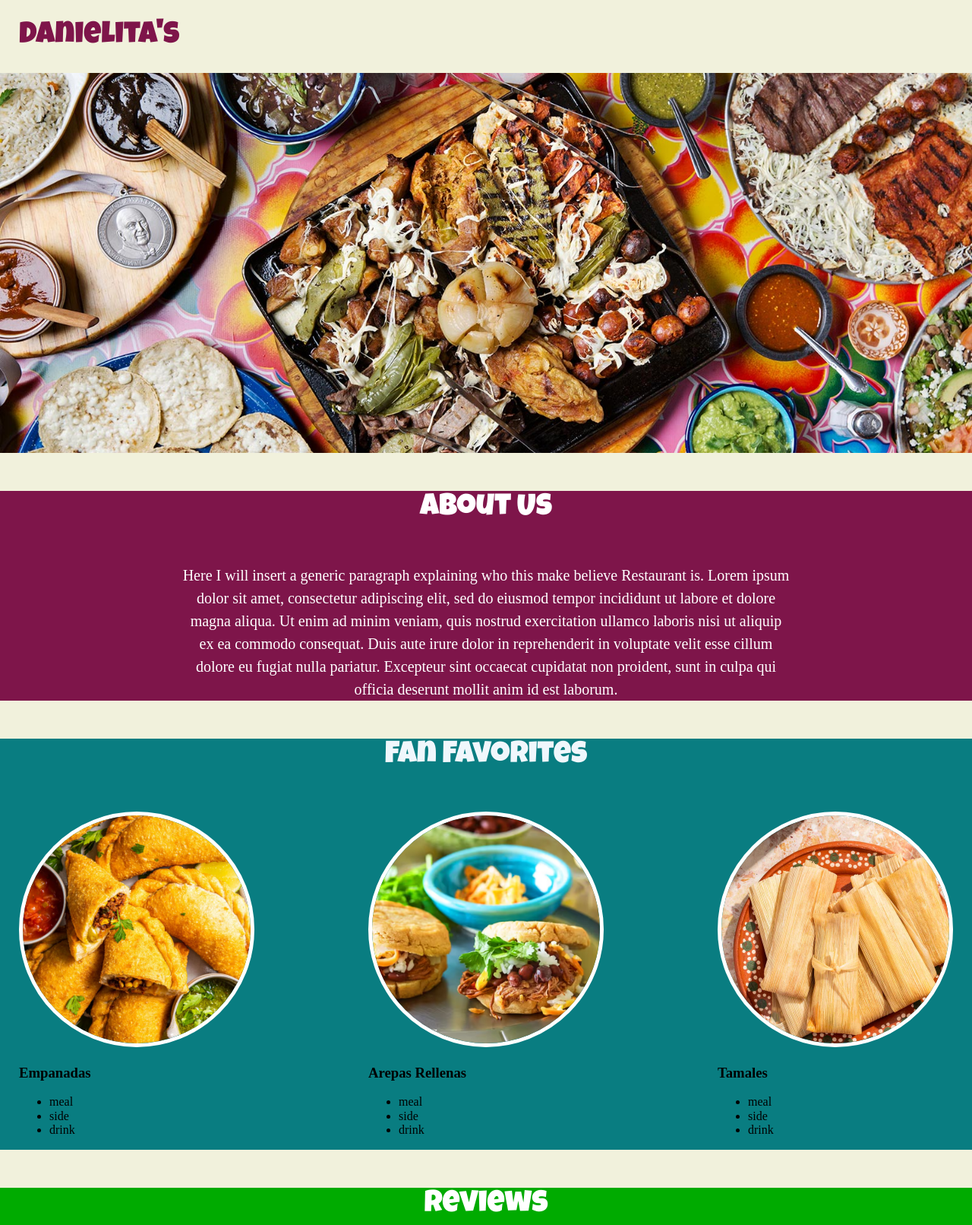
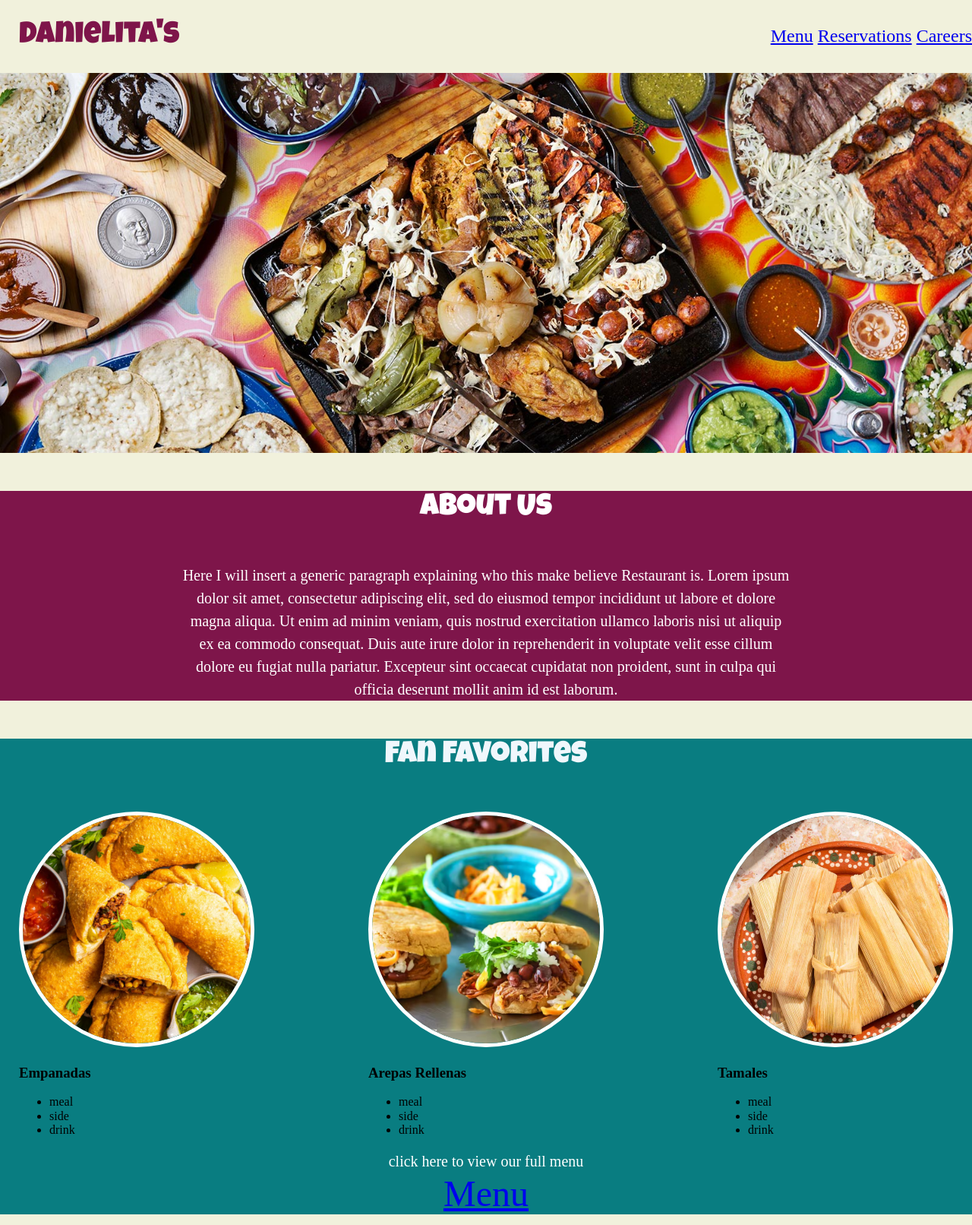
Before and after one commit to lbascl2/project-1, a plain HTML site: page Home.html in a window 1280 px wide. Shown: the top 1612 px of the page at 76% size. Drawn offline with Linux system fonts and the light colour scheme; a web font is replaced by a local one.

Commit message:
Class 2/6
centered headings, changed font colors, added main body and footer

```diff
--- a/Home.html
+++ b/Home.html
@@ -33,15 +33,23 @@
 
 <body>
 
-    <div>
+    <header class="headings_container">
         <h1 class="luckiest-guy-regular"> Danielita's</h1>
+        <div class="header_links">
+          <a href="./page_2.html">Menu</a>
+          <a href="./page_2.html">Reservations</a>
+          <a href="./page_2.html">Careers</a>
+
         </div>
+    </header>
 
-    <div class="hero_image">
+    <main>
+
+      <section class="hero_image">
         <!-- This div exists soley for the background image -->
-    </div>
+      </section>
 
-    <div class="background_purple">
+      <section class="background_purple">
           <h2 class="luckiest-guy-regular"> About Us</h2>
           <p> Here I will insert a generic paragraph explaining who this make believe Restaurant is.
               Lorem ipsum dolor sit amet, consectetur adipiscing elit, sed do eiusmod tempor incididunt
@@ -49,9 +57,9 @@
               laboris nisi ut aliquip ex ea commodo consequat. Duis aute irure dolor in reprehenderit in
               voluptate velit esse cillum dolore eu fugiat nulla pariatur. Excepteur sint occaecat cupidatat
               non proident, sunt in culpa qui officia deserunt mollit anim id est laborum.</p>
-    </div>
+      </section>
 
-    <div class="background_blue">
+      <section class="background_blue">
         <h2 class="headings_light"> Fan Favorites</h2>
         <div class="dish_container">
         <div>
@@ -82,12 +90,16 @@
           </ul>
         </div>
         </div>
+        <div class="menu_link">
+          <p>click here to view our full menu</p>
+          <a href="https://eatmodesto.com/sites/default/files/menu/2024-10/Modesto%20Regular%20Menu%2010.2024%20Website%20Verison_compressed.pdf" target="blank">Menu</a>
         </div>
+      </section>
 
-    <div class="background_green">
+      <section class="background_green">
       <h2> Reviews</h2>
       <div class=" reviews_container">
-        <div class="background_reviews">
+        <div class="background_reviews background_reviews_p">
           <h3> Reviewer name - 5 stars</h3>
           <p> words words words. Here's a really awesome review talking about
             how spectacularly amaazingly phenomenal this restaurant is. and some even more words
@@ -109,14 +121,17 @@
           </p>
         </div>
       </div>
-    </div>
+      </section>
 
+    </main>
 
-
-
+    <footer>
+      <p> Insert footer info here</p>
+    </footer>
 
 
   <script src="js/main.js"></script>
 </body>
 
+
 </html>
--- a/css/main.css
+++ b/css/main.css
@@ -61,6 +61,10 @@ body {
     line-height: 1.5;
   }
 
+  .background_reviews p {
+    color: rgb(0, 0, 0);
+  }
+
 
 /* DIV MODIFIERS */
 
@@ -75,6 +79,28 @@ body {
     margin-left:auto;
     margin-right: auto;
 
+  }
+
+  .headings_container {
+    display: flex;
+    align-items: center;
+    justify-content: space-between
+  }
+
+/* LINK MODIFIERS */
+
+  .header_links {
+    text-align: right;
+    font-size: 24px;
+  }
+
+  .menu_link {
+    text-align: center;
+    font-size: 48px;
+  }
+
+  a:hover {
+    color:rgb(89, 224, 89)
   }
 
 
```
Also changed, not shown: page_2.html (added, +59 -0 lines). Lines whose indentation alone changed are shown as unchanged.
